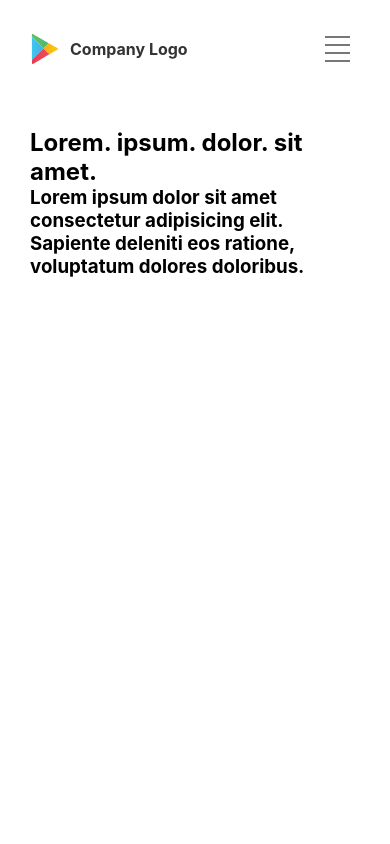
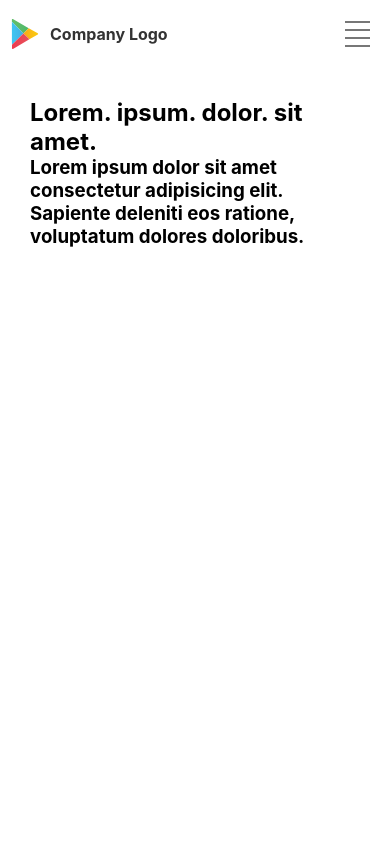
Before and after one commit to rusliabdulgani/company-profile-mas-ambon-gv, a React (Vite) app: page / in a window 390 px wide. Shown: the top 844 px of the page. Built offline with nearby package versions, Linux system fonts and the light colour scheme.

Commit message:
fixing header in mobile view

```diff
--- a/src/components/header/header.css
+++ b/src/components/header/header.css
@@ -97,6 +97,10 @@
 
 /* Media query for mobile responsiveness */
 @media (max-width: 768px) {
+  .header {
+    padding: 5px 10px;
+  }
+
   .menu {
     display: none;
   }
```
